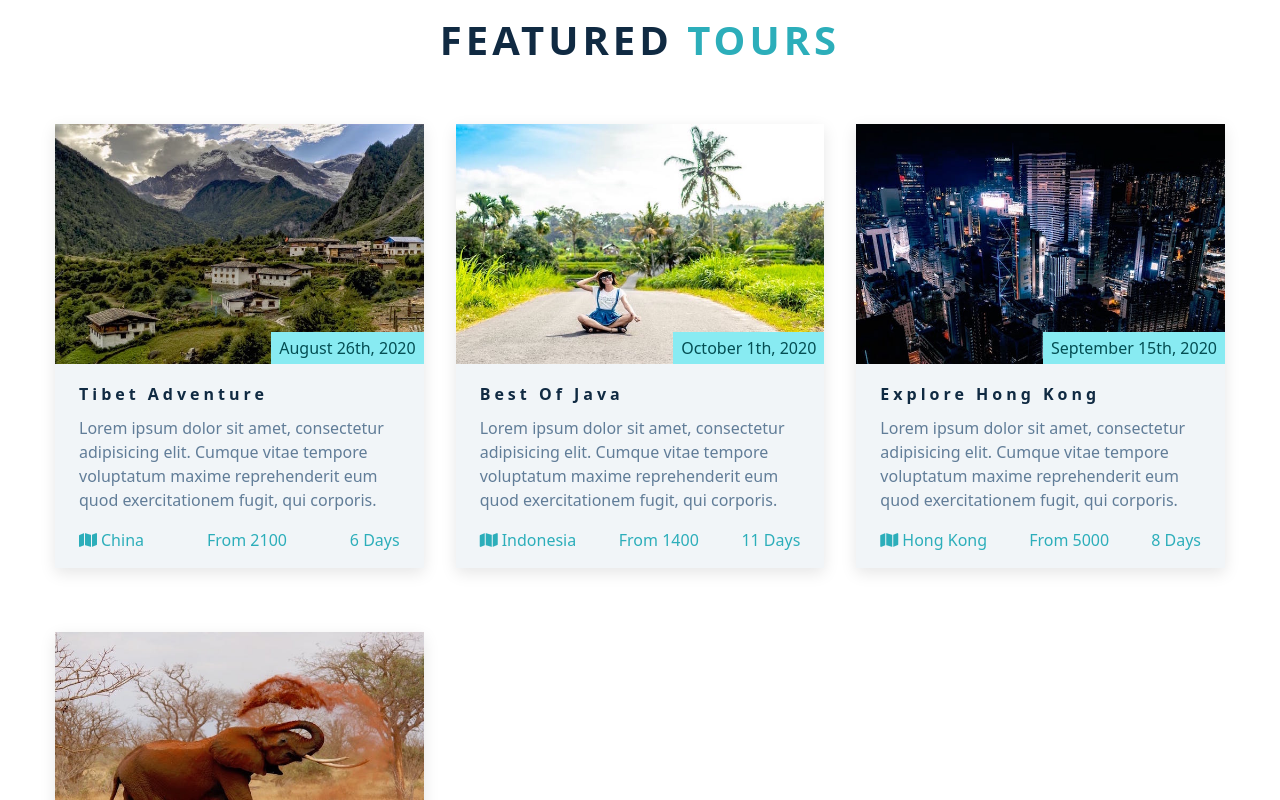
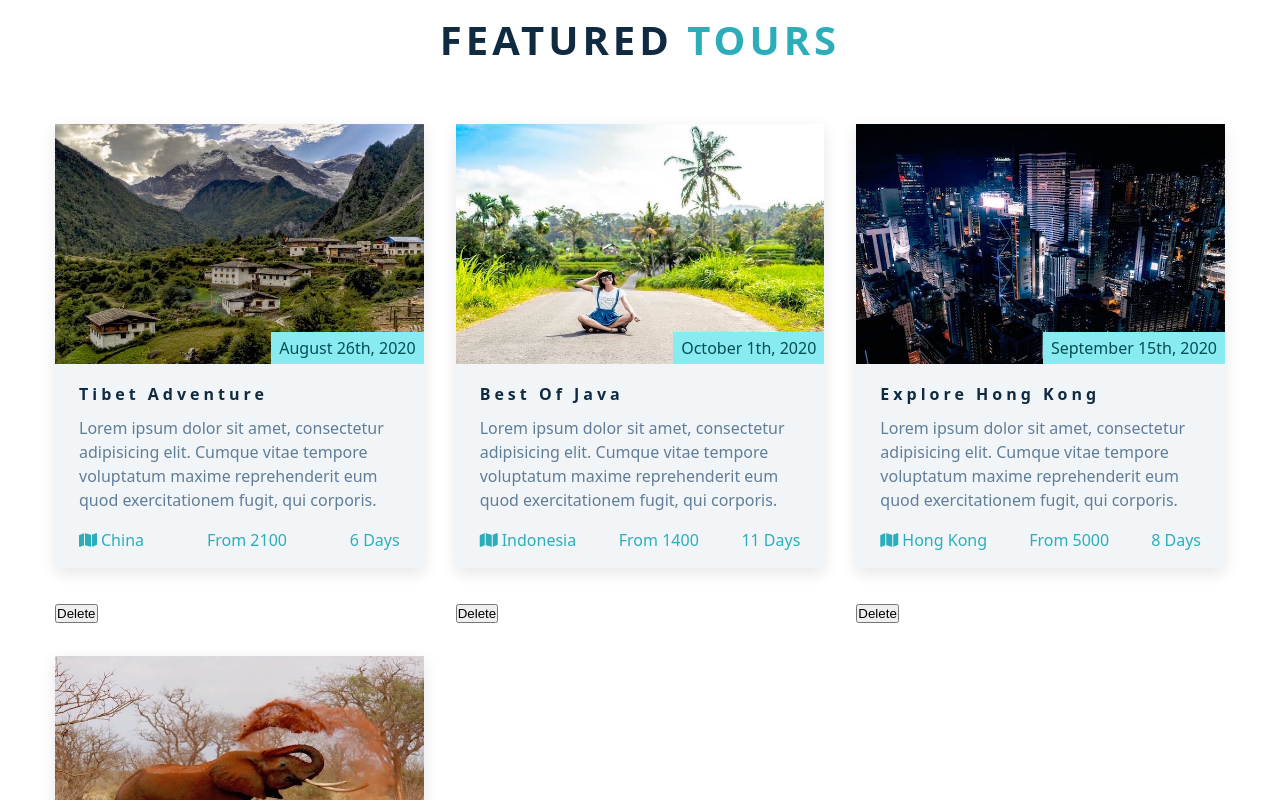
Before and after one commit to JY1Z/week4-fe-pp, a React (Create React App) app: page /tours in a window 1280 px wide. Shown: the part 860-1660 px from the top of the page. Built offline with nearby package versions, Linux system fonts and the light colour scheme.

Commit message:
Iteration 4

```diff
--- a/src/components/Tours.js
+++ b/src/components/Tours.js
@@ -4,7 +4,13 @@ import Tour from "./Tour.js";
 
 const Tours = () => {
   const [toursData, setToursData] = useState(tours);
-
+  // const  handelSetToursData=(e)=>{
+  //   setToursData(e.target.vlue)
+  // }
+  const handeleDelete = (toursData, id) => {
+    const updateToursData = toursData.filter((data) => data.id !== id)
+    setToursData(updateToursData)
+  }
   return (
     <section className="section" id="tour">
       <div className="section-title">
@@ -14,8 +20,14 @@ const Tours = () => {
       </div>
       <div className="section-center featured-center">
         {toursData.map((tour) => {
-          return <Tour {...tour} key={tour.id}/>
+          return (<div>
+            <Tour {...tour} key={tour.id} />
+            <button onClick={() => handeleDelete(toursData,tour.id)}> Delete </button>
+          </div>)
+
+
         })}
+
       </div>
     </section>
   );
```
